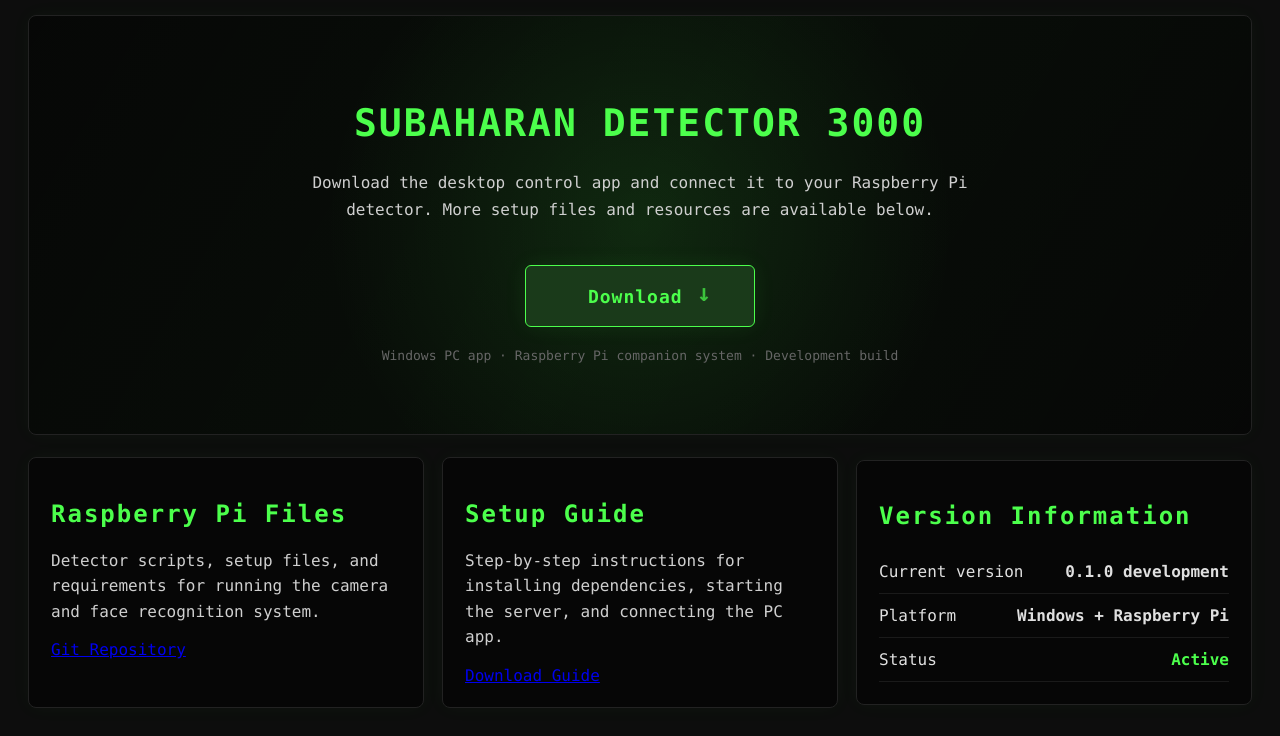
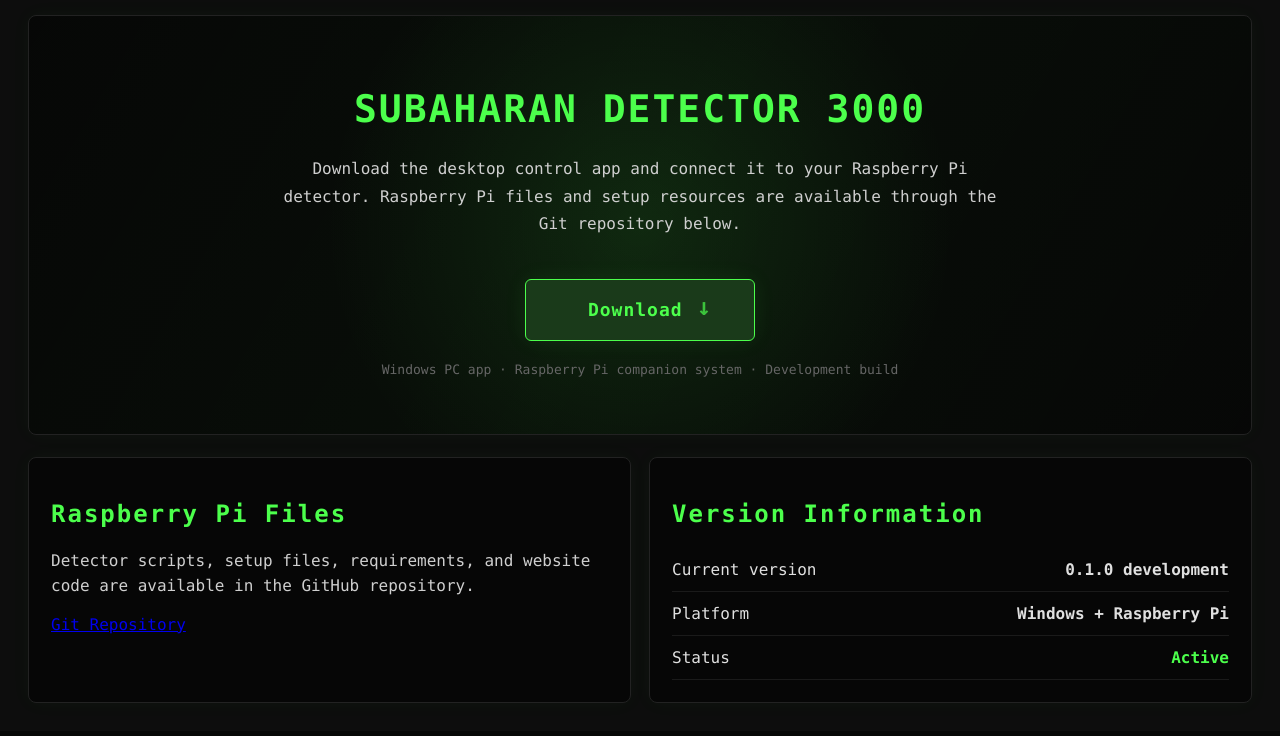
Before and after one commit to Ture665/subadetect3000, a FastAPI app: page /downloads in a window 1280 px wide. Shown: the part 123-859 px from the top of the page. After the commit the page ends 826 px from the top, so only its background shows below. Run offline with FastAPI, Linux system fonts and the light colour scheme; the visitor is signed in with stand-in values (Sample User, id 1); parts of the project's set-up code (start-up, migrations or seed data) failed here and were passed over.

Commit message:
Fixed downloads with real things and removed stuff

```diff
--- a/static/css/style.css
+++ b/static/css/style.css
@@ -327,7 +327,7 @@ nav a:hover {
 
 .download-card-grid {
   display: grid;
-  grid-template-columns: repeat(3, 1fr);
+  grid-template-columns: repeat(2, 1fr);
   gap: 18px;
 }
 
@@ -761,3 +761,35 @@ nav > a {
     grid-template-columns: 1fr;
   }
 }
+
+.two-download-cards {
+  grid-template-columns: 1fr 1fr;
+}
+
+.two-download-cards .version-panel {
+  max-width: none;
+  width: 100%;
+  align-self: stretch;
+}
+
+@media (max-width: 900px) {
+  .two-download-cards {
+    grid-template-columns: 1fr;
+  }
+}
+
+.two-download-cards {
+  grid-template-columns: 1fr 1fr;
+}
+
+.two-download-cards .version-panel {
+  max-width: none;
+  width: 100%;
+  align-self: stretch;
+}
+
+@media (max-width: 900px) {
+  .two-download-cards {
+    grid-template-columns: 1fr;
+  }
+}
--- a/templates/downloads.html
+++ b/templates/downloads.html
@@ -1,16 +1,20 @@
 {% extends "base.html" %} {% block page_title %}◈ DOWNLOADS{% endblock %} {%
 block page_subtitle %}Install files and setup resources{% endblock %} {% block
 content %}
-
 <main class="downloads-layout">
   <section class="card downloads-hero">
     <h1>SUBAHARAN DETECTOR 3000</h1>
     <p>
       Download the desktop control app and connect it to your Raspberry Pi
-      detector. More setup files and resources are available below.
+      detector. Raspberry Pi files and setup resources are available through the
+      Git repository below.
     </p>
 
-    <a class="main-download-btn" href="#">
+    <a
+      class="main-download-btn"
+      href="/static/downloads/subaharan-detector-pc.zip"
+      download
+    >
       <span>Download</span>
       <span class="download-icon">↓</span>
     </a>
@@ -20,27 +24,21 @@ content %}
     </p>
   </section>
 
-  <section class="download-card-grid">
+  <section class="download-card-grid two-download-cards">
     <div class="card download-card">
       <h2>Raspberry Pi Files</h2>
       <p>
-        Detector scripts, setup files, and requirements for running the camera
-        and face recognition system.
+        Detector scripts, setup files, requirements, and website code are
+        available in the GitHub repository.
       </p>
+
       <a
         class="button-link secondary"
         href="https://github.com/Ture665/subadetect3000"
-        >Git Repository</a
+        target="_blank"
       >
-    </div>
-
-    <div class="card download-card">
-      <h2>Setup Guide</h2>
-      <p>
-        Step-by-step instructions for installing dependencies, starting the
-        server, and connecting the PC app.
-      </p>
-      <a class="button-link secondary" href="#">Download Guide</a>
+        Git Repository
+      </a>
     </div>
 
     <section class="card version-panel">
```
Also changed, not shown: 1 other file.
